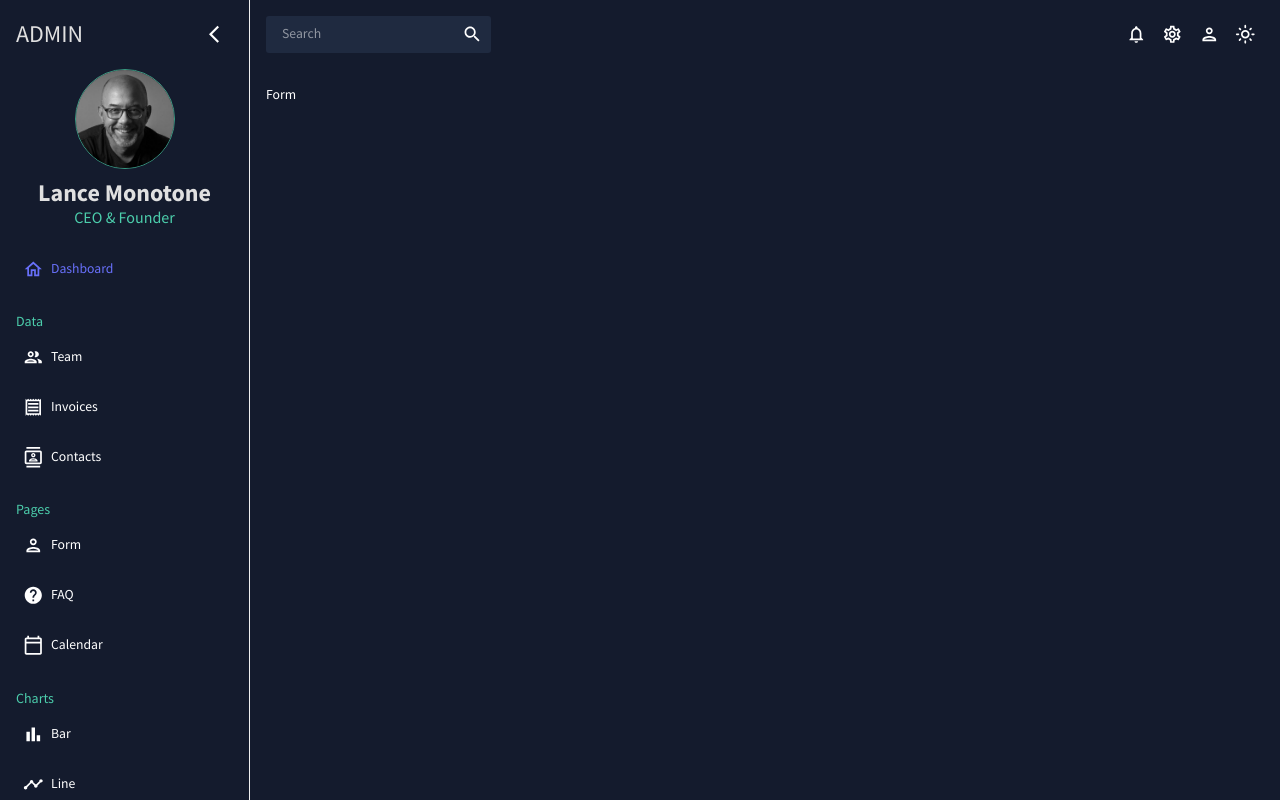
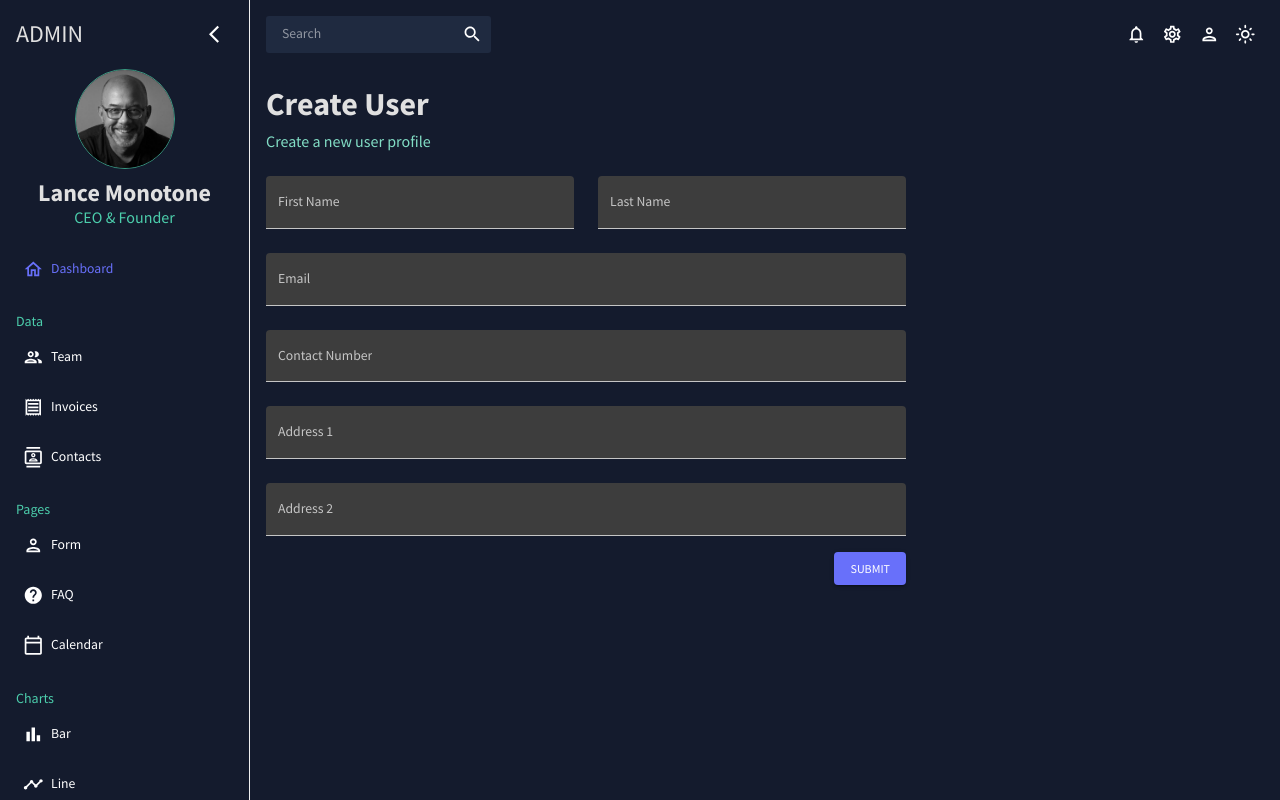
Before and after one commit to lancemonotone/react-dashboard, a React (Vite) app: page /form in a window 1280 px wide. Built offline with nearby package versions, Linux system fonts and the light colour scheme.

Commit message:
Added Profile form.

```diff
--- a/src/scenes/form/Form.jsx
+++ b/src/scenes/form/Form.jsx
@@ -1,9 +1,131 @@
-//
+import { Box, Button, TextField, useTheme } from '@mui/material'
+import { Formik } from 'formik'
+import * as Yup from 'yup'
+import useMediaQuery from '@mui/material/useMediaQuery'
+import Header from '../../components/Header'
+import { tokens } from '../../theme'
 
 const Form = () => {
+  const theme = useTheme()
+  const colors = tokens( theme.palette.mode )
+  const isNonMobile = useMediaQuery( '(min-width:800px)' )
+
+  const handleFormSubmit = ( values, { resetForm } ) => {
+    console.log( values )
+    resetForm()
+  }
+
+  const fields = [
+    {
+      name: 'firstName',
+      initialValue: '',
+      label: 'First Name',
+      type: 'text',
+      span: 2,
+    },
+    {
+      name: 'lastName',
+      initialValue: '',
+      label: 'Last Name',
+      type: 'text',
+      span: 2,
+    },
+    {
+      name: 'email',
+      initialValue: '',
+      label: 'Email',
+      type: 'text',
+      span: 4,
+    },
+    {
+      name: 'contact',
+      initialValue: '',
+      label: 'Contact Number',
+      type: 'text',
+      span: 4,
+    },
+    {
+      name: 'address1',
+      initialValue: '',
+      label: 'Address 1',
+      type: 'text',
+      span: 4,
+    },
+    {
+      name: 'address2',
+      initialValue: '',
+      label: 'Address 2',
+      type: 'text',
+      span: 4,
+    },
+  ]
+
+  const formFields = ( handleBlur, handleChange, values, touched, errors ) => fields.map( ( field ) => {
+    return <TextField
+        key={ field.name }
+        fullWidth
+        variant={ 'filled' }
+        type={ 'text' }
+        label={ field.label }
+        onBlur={ handleBlur }
+        onChange={ handleChange }
+        value={ values[ field.name ] }
+        name={ field.name }
+        autoComplete={ 'off' }
+        error={ Boolean( touched[ field.name ] ) && Boolean( errors[ field.name ] ) }
+        helperText={ touched[ field.name ] && errors[ field.name ] }
+        sx={ {
+          gridColumn: `span ${ isNonMobile ? field.span : 4 }`,
+          '& .MuiFilledInput-root': {
+            backgroundColor: `${ colors.grey[ 700 ] } !important`,
+          },
+        } }
+    />
+  } )
+
+  // return an object with each fields name and initialValue
+  const initialValues = fields.reduce( ( acc, field ) => {
+    acc[ field.name ] = field.initialValue
+    return acc
+  }, {} )
+
+  // phone number regex with parentheses, dashes, and periods allowed
+  const phoneRegex = /^\(?(\d{3})\)?[-. ]?(\d{3})[-. ]?(\d{4})$/
+
+  const userSchema = Yup.object().shape( {
+    firstName: Yup.string().required( 'First Name is required' ),
+    lastName: Yup.string().required( 'Last Name is required' ),
+    email: Yup.string().email( 'Invalid email' ).required( 'Email is required' ),
+    contact: Yup.string().matches( phoneRegex, 'Invalid phone number' ).required( 'Contact is required' ),
+    address1: Yup.string().required( 'Address is required' ),
+    address2: Yup.string().required( 'Address is required' ),
+  } )
+
   return (
       <>
-        <p>Form</p>
+        <Header title={ 'Create User' } subtitle={ 'Create a new user profile' }/>
+        <Formik onSubmit={ handleFormSubmit }
+                initialValues={ initialValues }
+                validationSchema={ userSchema }>
+          { ( { values, errors, touched, handleChange, handleBlur, handleSubmit } ) => (
+              <form onSubmit={ handleSubmit }>
+                <Box display={ 'grid' }
+                     maxWidth={ isNonMobile ? '50vw' : '100%' }
+                     gap={ 3 }
+                     sx={ { gridColumn: isNonMobile ? undefined : 'span 4' } }
+                     gridTemplateColumns={ 'repeat(4, minmax(0, 1fr))' }>
+
+                  { formFields( handleBlur, handleChange, values, touched, errors ) }
+
+                </Box>
+
+                <Box display={ 'flex' } marginY={ 2 } justifyContent={ 'end' } maxWidth={ isNonMobile ? '50vw' : '100%' }>
+                  <Button type={ 'submit' } sx={ { backgroundColor: colors.blue[ 500 ] } } variant={ 'contained' }>Submit</Button>
+                </Box>
+
+              </form>
+          ) }
+        </Formik>
       </>
   )
 }
```
